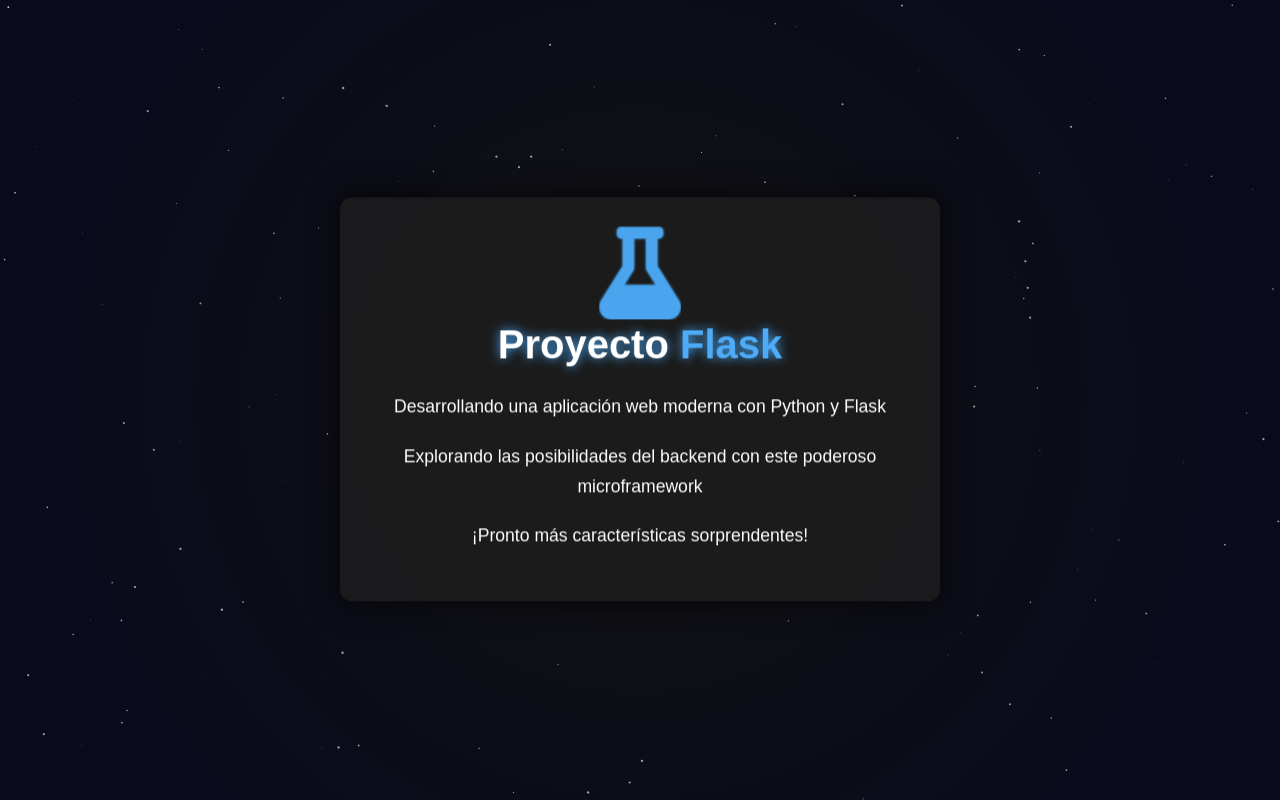
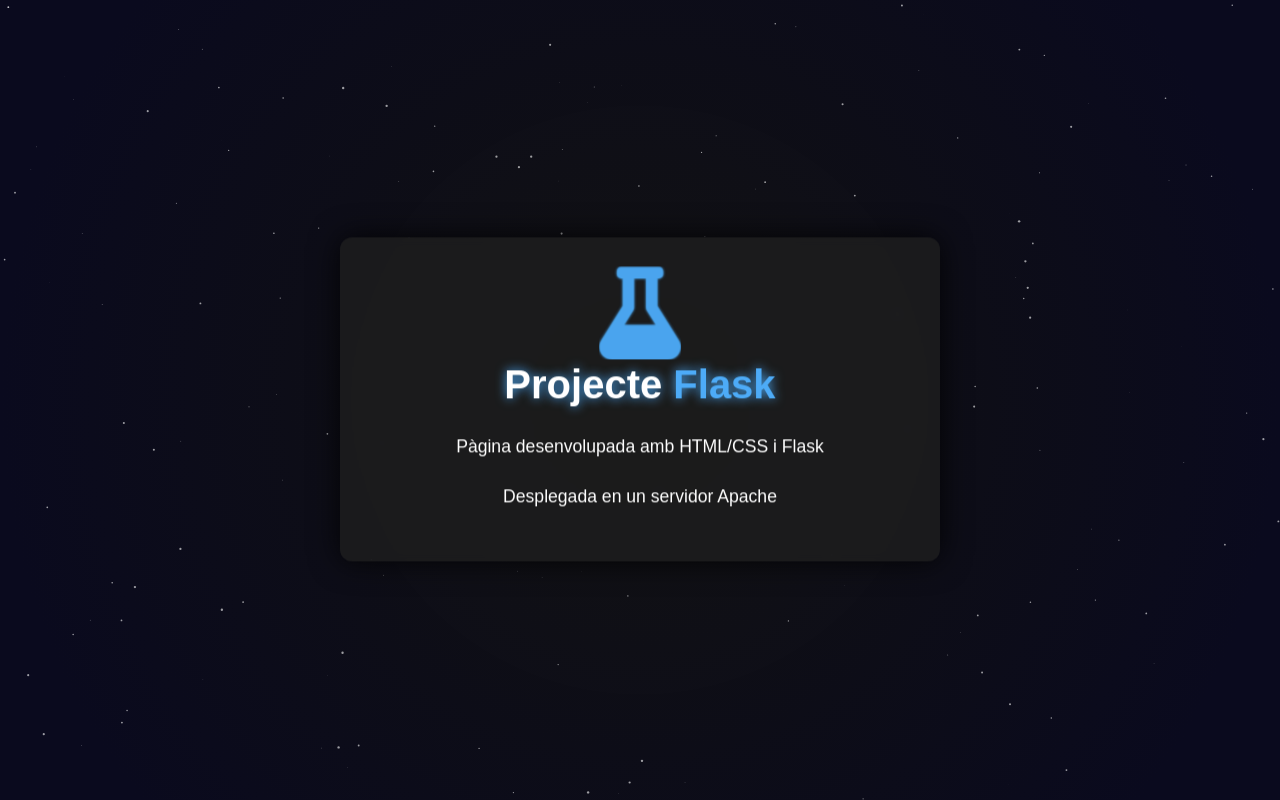
Before and after one commit to Xavie11/Flask-M09, a Flask app: page /ep1 in a window 1280 px wide. Run offline with Flask 3, Linux system fonts and the light colour scheme.

Commit message:
Update index.html

```diff
--- a/templates/index.html
+++ b/templates/index.html
@@ -143,10 +143,9 @@
             </svg>
         </div>
     </div>
-    <h1>Proyecto <span class="highlight">Flask</span></h1>
-    <p>Desarrollando una aplicación web moderna con Python y Flask</p>
-    <p>Explorando las posibilidades del backend con este poderoso microframework</p>
-    <p>¡Pronto más características sorprendentes!</p>
+    <h1>Projecte <span class="highlight">Flask</span></h1>
+    <p>Pàgina desenvolupada amb HTML/CSS i Flask</p>
+    <p>Desplegada en un servidor Apache</p>
 </div>
 
 <script>
```
